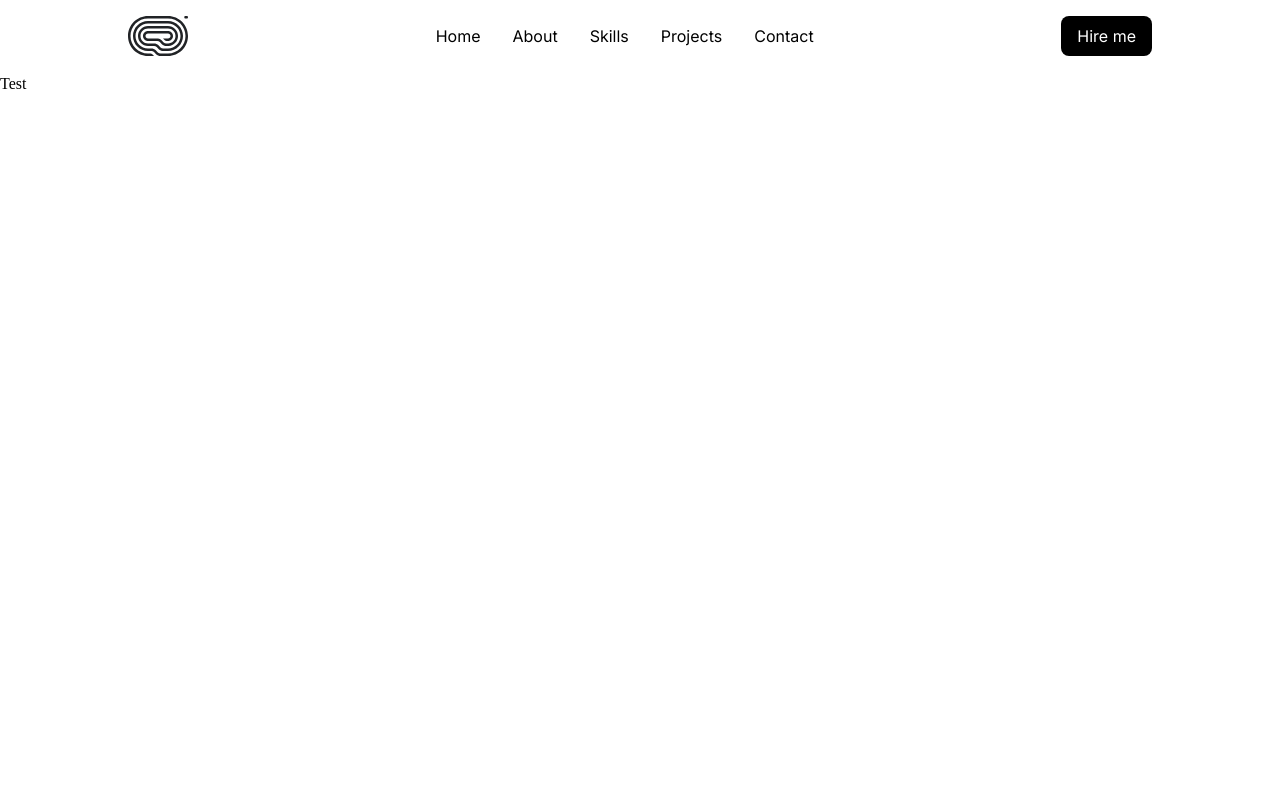
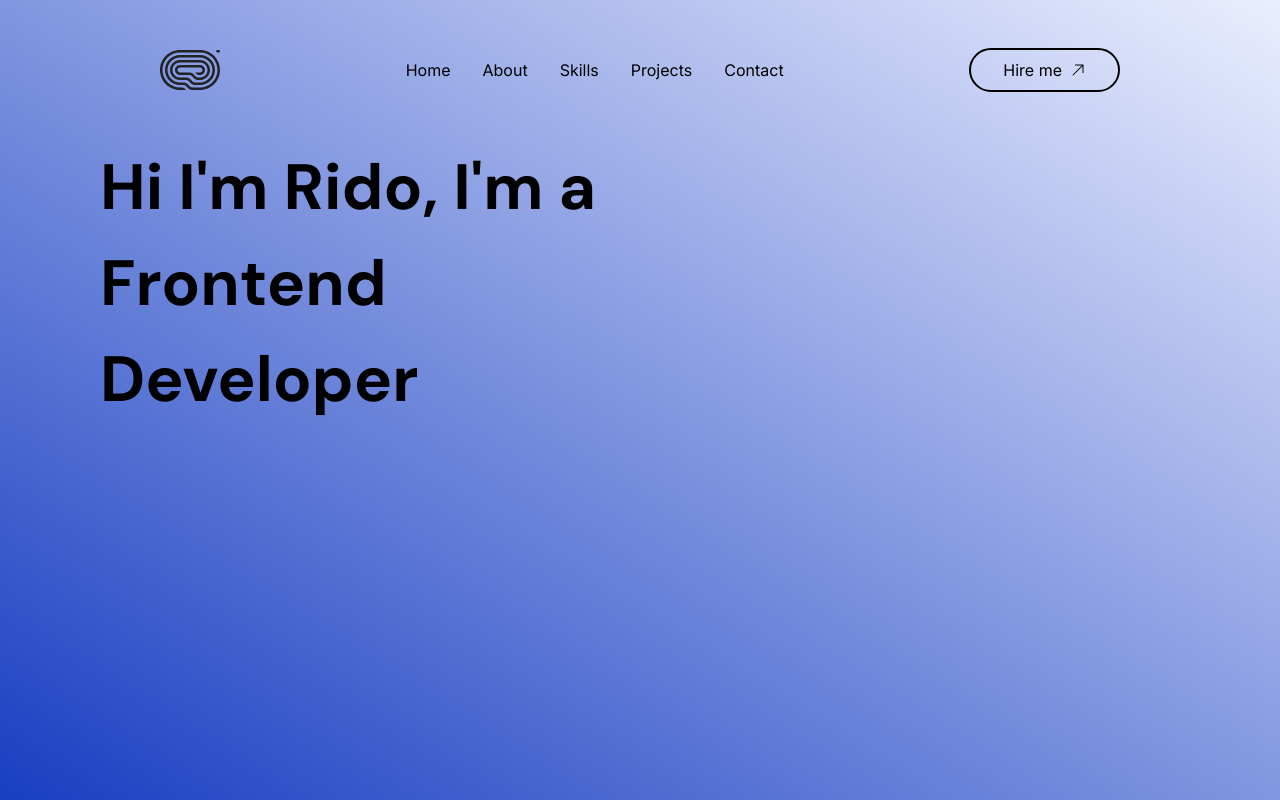
Before and after one commit to riddsep/portfolio-v2, a React (Vite) app: page / in a window 1280 px wide. Built offline with nearby package versions, Linux system fonts and the light colour scheme.

Commit message:
feat: slicing navbar

```diff
--- a/src/App.jsx
+++ b/src/App.jsx
@@ -6,7 +6,6 @@ function App() {
   return (
     <>
       <GlobalStyles />
-      <Navbar />
       <Hero />
     </>
   );
--- a/src/ui/Hero.jsx
+++ b/src/ui/Hero.jsx
@@ -1,5 +1,33 @@
+import styled from "styled-components";
+import Navbar from "./Navbar";
+import Wrapper from "./Wrapper";
+
 function Hero() {
-  return <div>Test</div>;
+  return (
+    <StyledHero>
+      <Navbar />
+      <Wrapper>
+        <ContentWrapper>
+          <div>
+            <Title>Hi I&apos;m Rido, I&apos;m a Frontend Developer</Title>
+          </div>
+        </ContentWrapper>
+      </Wrapper>
+    </StyledHero>
+  );
 }
 
+const StyledHero = styled.section`
+  width: 100%;
+  height: 100dvh;
+  background: linear-gradient(to top right, #183ec2, #eaeefe);
+`;
+
+const ContentWrapper = styled(Wrapper)``;
+
+const Title = styled.h1`
+  font-size: 4rem;
+  max-width: 600px;
+`;
+
 export default Hero;
--- a/src/ui/Logo.jsx
+++ b/src/ui/Logo.jsx
@@ -1,7 +1,7 @@
 function Logo() {
   return (
     <div>
-      <img src="Logo.svg" alt="" />
+      <img src="Logo.svg" alt="logo ipsum" />
     </div>
   );
 }
--- a/src/ui/Navbar.jsx
+++ b/src/ui/Navbar.jsx
@@ -1,5 +1,6 @@
 import styled from "styled-components";
 import Logo from "./Logo";
+import { HiArrowUpRight } from "react-icons/hi2";
 
 function Navbar() {
   return (
@@ -13,7 +14,9 @@ function Navbar() {
         <Li>Skills</Li>
         <Li>Projects</Li>
         <Li>Contact</Li>
-        <Li>Hire me</Li>
+        <Li>
+          <span>Hire me</span> <HiArrowUpRight />
+        </Li>
       </NavList>
     </StyledNav>
   );
@@ -21,7 +24,7 @@ function Navbar() {
 
 const StyledNav = styled.nav`
   width: 100%;
-  padding-block: 1rem;
+  padding-block: 2rem;
   font-family: "Inter", sans-serif;
 `;
 
@@ -32,16 +35,21 @@ const NavList = styled.ul`
   display: flex;
   align-items: center;
   gap: 2rem;
+  padding: 1rem 2rem;
+  border-radius: 2rem;
 
   li:nth-child(2) {
     margin-left: auto;
   }
   li:last-child {
+    display: flex;
+    align-items: center;
+    gap: 8px;
     margin-left: auto;
-    background-color: #000;
-    padding: 0.5rem 1rem;
-    color: white;
-    border-radius: 8px;
+    background-color: transparent;
+    padding: 0.5rem 2rem;
+    border-radius: 1.5rem;
+    border: 2px solid #000;
   }
 `;
 
--- /dev/null
+++ b/src/ui/Wrapper.jsx
@@ -0,0 +1,6 @@
+import styled from "styled-components";
+
+const Wrapper = styled.div`
+  padding-inline: 50px;
+`;
+export default Wrapper;
```
